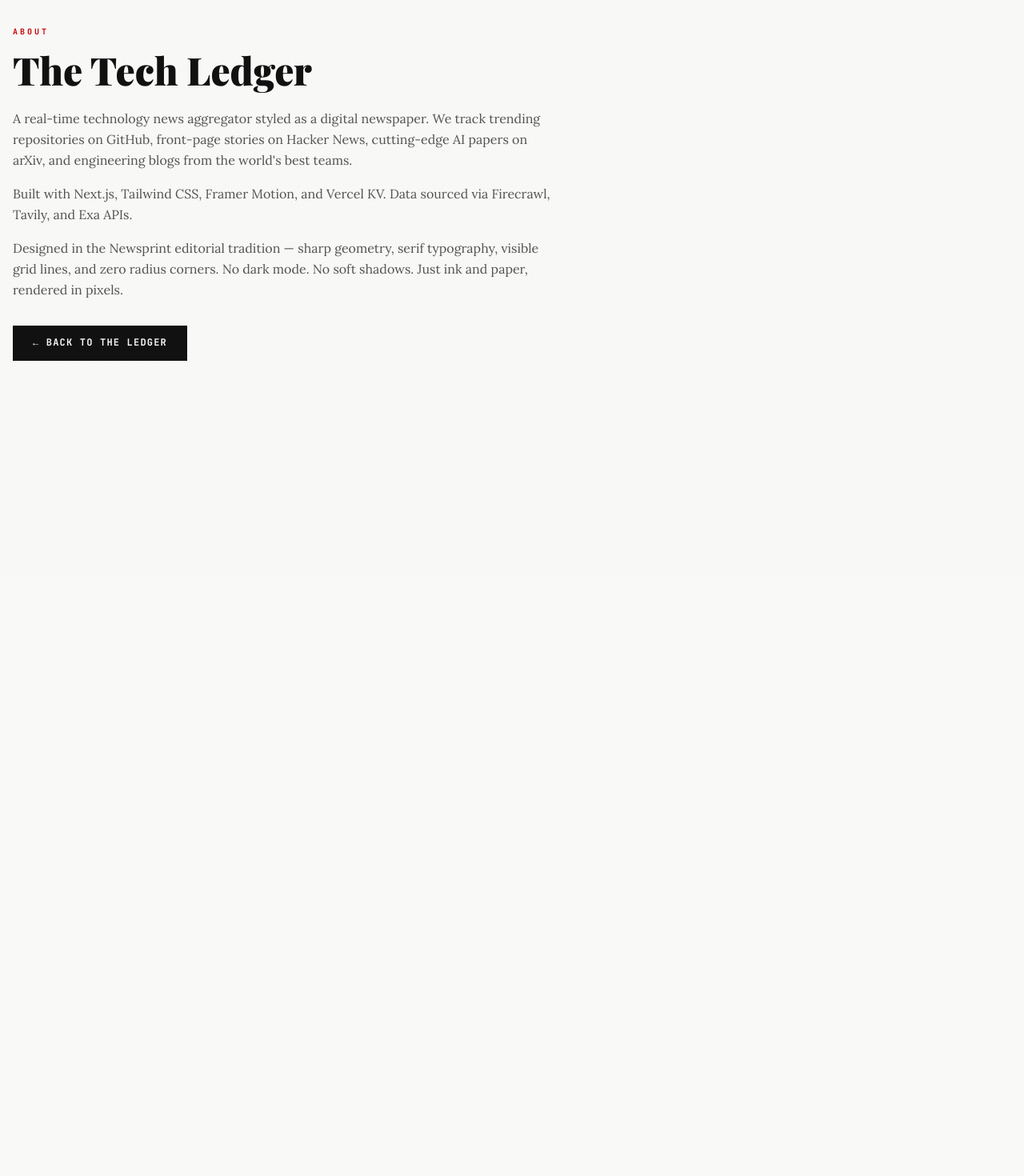
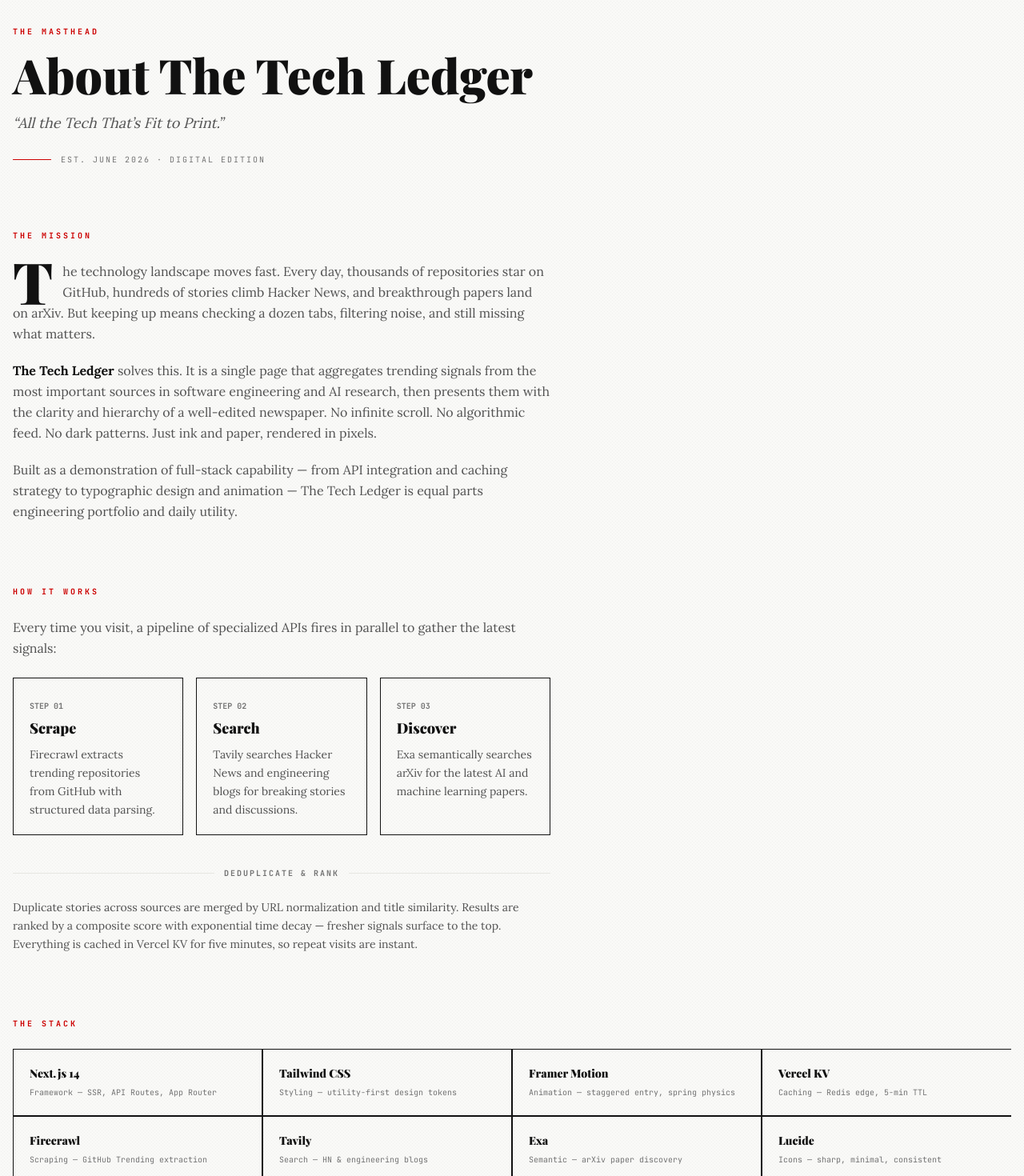
Before and after one commit to HeShen-1/The-Tech-Ledger, a Next.js app: page /about in a window 1280 px wide. Shown: the part 80-1550 px from the top of the page at 80% size. Before the commit the page ends 800 px from the top, so only its background shows below. Built offline with nearby package versions, Linux system fonts and the light colour scheme.

Commit message:
feat: expand About page with 5 editorial sections

```diff
--- a/app/about/page.tsx
+++ b/app/about/page.tsx
@@ -1,39 +1,161 @@
 import type { Metadata } from "next";
 import Link from "next/link";
+import { ArrowUpRight } from "lucide-react";
 
 export const metadata: Metadata = {
   title: "About — The Tech Ledger",
+  description: "About The Tech Ledger — a real-time technology news aggregator styled as a digital newspaper.",
 };
+
+const stackItems = [
+  { name: "Next.js 14", role: "Framework — SSR, API Routes, App Router", url: "https://nextjs.org" },
+  { name: "Tailwind CSS", role: "Styling — utility-first design tokens", url: "https://tailwindcss.com" },
+  { name: "Framer Motion", role: "Animation — staggered entry, spring physics", url: "https://framer.com/motion" },
+  { name: "Vercel KV", role: "Caching — Redis edge, 5-min TTL", url: "https://vercel.com/docs/storage/vercel-kv" },
+  { name: "Firecrawl", role: "Scraping — GitHub Trending extraction", url: "https://firecrawl.dev" },
+  { name: "Tavily", role: "Search — HN & engineering blogs", url: "https://tavily.com" },
+  { name: "Exa", role: "Semantic — arXiv paper discovery", url: "https://exa.ai" },
+  { name: "Lucide", role: "Icons — sharp, minimal, consistent", url: "https://lucide.dev" },
+];
 
 export default function AboutPage() {
   return (
     <div className="mx-auto max-w-screen-xl px-4 py-28">
+      {/* ===== Section 1: Masthead ===== */}
+      <section className="mb-20">
         <p className="mb-4 font-mono text-[10px] font-bold uppercase tracking-[0.3em] text-[#CC0000]">
-        About
+          The Masthead
         </p>
-      <h1 className="mb-6 font-serif text-4xl font-black text-[#111111] sm:text-5xl">
-        The Tech Ledger
+        <h1 className="mb-4 font-serif text-4xl font-black text-[#111111] sm:text-5xl lg:text-6xl">
+          About The Tech Ledger
         </h1>
-      <div className="max-w-2xl space-y-4 font-body text-base leading-relaxed text-[#525252]">
+        <p className="max-w-xl font-body text-lg italic leading-relaxed text-[#525252]">
+          &ldquo;All the Tech That&rsquo;s Fit to Print.&rdquo;
+        </p>
+        <div className="mt-6 flex items-center gap-3">
+          <div className="h-px w-12 bg-[#CC0000]" />
+          <span className="font-mono text-[10px] uppercase tracking-[0.2em] text-[#737373]">
+            Est. June 2026 &middot; Digital Edition
+          </span>
+        </div>
+      </section>
+
+      {/* ===== Section 2: Mission ===== */}
+      <section className="mb-20">
+        <p className="mb-6 font-mono text-[10px] font-bold uppercase tracking-[0.3em] text-[#CC0000]">
+          The Mission
+        </p>
+        <div className="max-w-2xl space-y-5 font-body text-base leading-relaxed text-[#525252]">
           <p>
-          A real-time technology news aggregator styled as a digital newspaper.
-          We track trending repositories on GitHub, front-page stories on Hacker
-          News, cutting-edge AI papers on arXiv, and engineering blogs from the
-          world&apos;s best teams.
+            <span className="float-left mr-3 font-serif text-7xl font-black leading-[0.7] text-[#111111]">T</span>
+            he technology landscape moves fast. Every day, thousands of repositories star on GitHub, hundreds of stories
+            climb Hacker News, and breakthrough papers land on arXiv. But keeping up means checking a dozen tabs, filtering
+            noise, and still missing what matters.
           </p>
           <p>
-          Built with Next.js, Tailwind CSS, Framer Motion, and Vercel KV.
-          Data sourced via Firecrawl, Tavily, and Exa APIs.
+            <strong className="font-bold text-[#111111]">The Tech Ledger</strong> solves this. It is a single page that
+            aggregates trending signals from the most important sources in software engineering and AI research, then
+            presents them with the clarity and hierarchy of a well-edited newspaper. No infinite scroll. No algorithmic
+            feed. No dark patterns. Just ink and paper, rendered in pixels.
           </p>
           <p>
-          Designed in the Newsprint editorial tradition — sharp geometry, serif
-          typography, visible grid lines, and zero radius corners. No dark mode.
-          No soft shadows. Just ink and paper, rendered in pixels.
+            Built as a demonstration of full-stack capability — from API integration and caching strategy to typographic
+            design and animation — The Tech Ledger is equal parts engineering portfolio and daily utility.
           </p>
         </div>
+      </section>
+
+      {/* ===== Section 3: How It Works ===== */}
+      <section className="mb-20">
+        <p className="mb-6 font-mono text-[10px] font-bold uppercase tracking-[0.3em] text-[#CC0000]">
+          How It Works
+        </p>
+        <div className="max-w-2xl space-y-6">
+          <p className="font-body text-base leading-relaxed text-[#525252]">
+            Every time you visit, a pipeline of specialized APIs fires in parallel to gather the latest signals:
+          </p>
+          <div className="grid gap-4 sm:grid-cols-3">
+            {[
+              { step: "01", title: "Scrape", desc: "Firecrawl extracts trending repositories from GitHub with structured data parsing.", color: "#111111" },
+              { step: "02", title: "Search", desc: "Tavily searches Hacker News and engineering blogs for breaking stories and discussions.", color: "#111111" },
+              { step: "03", title: "Discover", desc: "Exa semantically searches arXiv for the latest AI and machine learning papers.", color: "#CC0000" },
+            ].map((s) => (
+              <div key={s.step} className="border border-[#111111] p-5">
+                <span className="font-mono text-[10px] font-bold text-[#737373]">STEP {s.step}</span>
+                <h3 className="mt-1 font-serif text-lg font-black text-[#111111]">{s.title}</h3>
+                <p className="mt-2 font-body text-sm leading-relaxed text-[#525252]">{s.desc}</p>
+              </div>
+            ))}
+          </div>
+          <div className="flex items-center gap-3 pt-4">
+            <div className="flex-1 h-px bg-[#E5E5E0]" />
+            <span className="font-mono text-[10px] font-bold uppercase tracking-[0.2em] text-[#737373]">Deduplicate &amp; Rank</span>
+            <div className="flex-1 h-px bg-[#E5E5E0]" />
+          </div>
+          <p className="font-body text-sm leading-relaxed text-[#525252]">
+            Duplicate stories across sources are merged by URL normalization and title similarity. Results are ranked
+            by a composite score with exponential time decay — fresher signals surface to the top. Everything is cached
+            in Vercel KV for five minutes, so repeat visits are instant.
+          </p>
+        </div>
+      </section>
+
+      {/* ===== Section 4: The Stack ===== */}
+      <section className="mb-20">
+        <p className="mb-6 font-mono text-[10px] font-bold uppercase tracking-[0.3em] text-[#CC0000]">
+          The Stack
+        </p>
+        <div className="grid gap-0 sm:grid-cols-2 lg:grid-cols-4">
+          {stackItems.map((item, i) => (
+            <a
+              key={item.name}
+              href={item.url}
+              target="_blank"
+              rel="noopener noreferrer"
+              className={`group border-[#111111] p-5 transition-all duration-200 hover:bg-[#F5F5F5]
+                ${i % 2 === 0 ? "sm:border-r" : ""}
+                ${i % 4 !== 3 ? "lg:border-r" : ""}
+                border-b border-t border-l
+                ${i % 4 === 0 ? "lg:border-l" : ""}
+                ${i === 0 ? "sm:border-l" : ""}
+              `}
+            >
+              <div className="flex items-start justify-between">
+                <h3 className="font-serif text-sm font-black text-[#111111]">{item.name}</h3>
+                <ArrowUpRight className="mt-0.5 h-3.5 w-3.5 flex-shrink-0 text-[#CC0000] opacity-0 transition-opacity group-hover:opacity-100" />
+              </div>
+              <p className="mt-1.5 font-mono text-[10px] leading-relaxed text-[#737373]">{item.role}</p>
+            </a>
+          ))}
+        </div>
+      </section>
+
+      {/* ===== Section 5: Edition ===== */}
+      <section className="border-t-4 border-[#111111] pt-10">
+        <p className="mb-6 font-mono text-[10px] font-bold uppercase tracking-[0.3em] text-[#737373]">
+          Edition
+        </p>
+        <div className="max-w-2xl space-y-3 font-mono text-[10px] uppercase tracking-[0.15em] text-[#737373]">
+          <p>
+            <span className="text-[#111111] font-bold">Vol. I</span> &middot; Printed in Digital &middot; Est. June 2026
+          </p>
+          <p>
+            <span className="text-[#111111] font-bold">Publisher</span> &middot; The Tech Ledger Press
+          </p>
+          <p>
+            <span className="text-[#111111] font-bold">Editor-in-Chief</span> &middot; You
+          </p>
+          <p className="pt-2 text-[#525252] normal-case tracking-normal">
+            Built as an open-source portfolio project. All source code available on request.
+            Designed in the Newsprint tradition — zero radius, sharp geometry, visible grid lines,
+            and typographic hierarchy inspired by the golden age of print journalism.
+          </p>
+        </div>
+      </section>
+
       <Link
         href="/"
-        className="mt-8 inline-block border border-[#111111] bg-[#111111] px-6 py-3 font-mono text-xs font-bold uppercase tracking-widest text-[#F9F9F7] transition-all duration-200 hover:bg-[#F9F9F7] hover:text-[#111111] min-h-[44px]"
+        className="mt-12 inline-flex items-center gap-2 border border-[#111111] bg-[#111111] px-6 py-3 font-mono text-xs font-bold uppercase tracking-widest text-[#F9F9F7] transition-all duration-200 hover:bg-[#F9F9F7] hover:text-[#111111] min-h-[44px]"
       >
         &larr; Back to the Ledger
       </Link>
```
Lines whose indentation alone changed are shown as unchanged.
